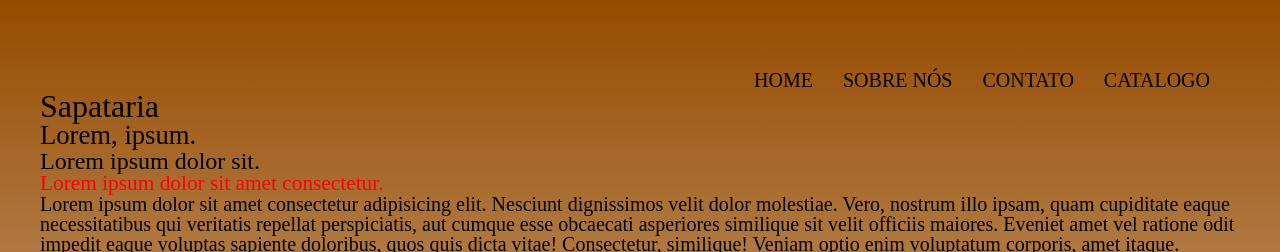
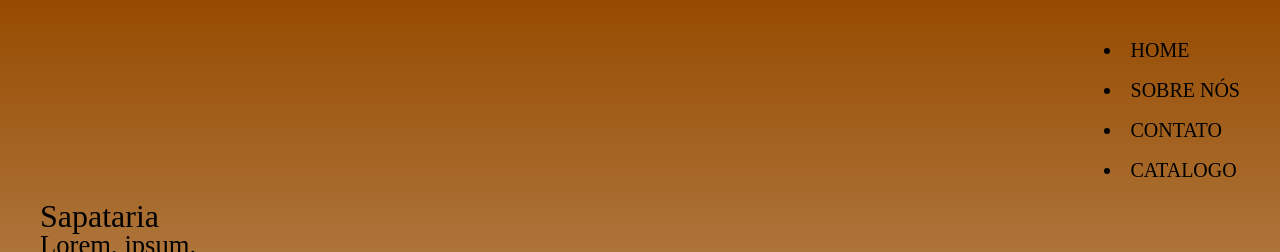
Before and after one commit to giperuzzo/sapataria-arnaldo, a website: page index.html in a window 1280 px wide. Shown: the top 252 px of the page. Drawn offline with Linux system fonts and the light colour scheme.

Commit message:
teste de home e href

```diff
--- a/index.html
+++ b/index.html
@@ -13,13 +13,13 @@
 </head>
 
 <body>
-    <nav>
-        <ul class="navegacaomenu">
-                <a href="index.html"><li>Home</li></a>
-                <a href="sobre-nos.html"><li>Sobre nós</li></a>
-                <a href="contato.html"><li>Contato</li></a>
-                <a href="catalogo.html"><li>Catalogo</li></a>
-            </ul>
+    <nav class="navegacaomenu">
+             <div>
+                <a href="./index.html" data-test="home"><li>Home</li></a>
+                <a href="./sobre-nos.html" data-test="sobre-nos"><li>Sobre nós</li></a>
+                <a href="./contato.html" data-test="contato"><li>Contato</li></a>
+                <a href="./catalogo.html" data-test="catalogo"><li>Catalogo</li></a>
+             </div>
     </nav>
     <header>
         <h1 class="titulo-pagina">Sapataria </h1>
```
Also changed, not shown: cypress/e2e/navbar.cy.js (added, +21 -0 lines).
